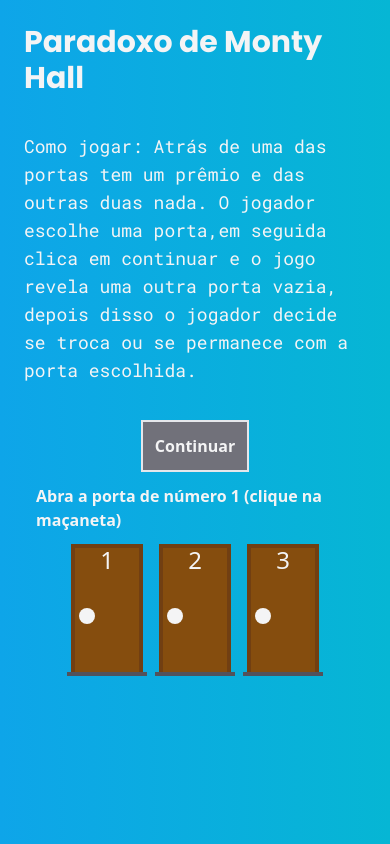
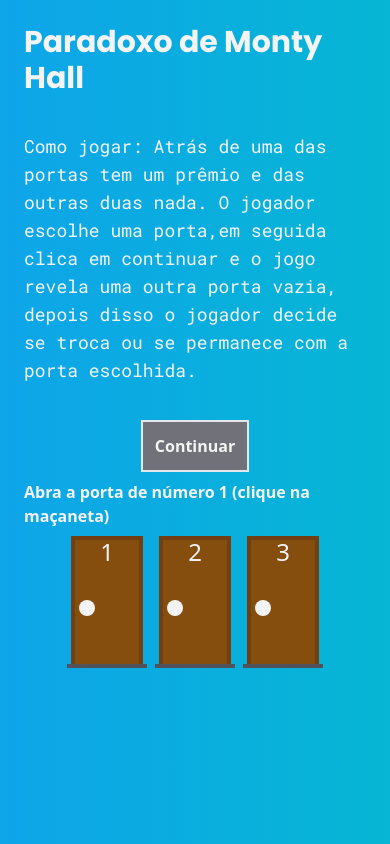
Before and after one commit to brunopetito/Monty-Hall, a React (Vite) app: page / in a window 390 px wide. Both pictures are taken after a click on the button "Continuar". Built offline with nearby package versions, Linux system fonts and the light colour scheme.

Commit message:
reparando botao continuar colado nas portas

```diff
--- a/src/App.tsx
+++ b/src/App.tsx
@@ -42,12 +42,12 @@ function App() {
 
       {open?(
       <span
-        className="sm:mt-5 text-zinc-100 font-bold sm:text-2xl m-3"
+        className="sm:mt-5 text-zinc-100 font-bold sm:text-2xl mt-2"
 
       >Abra a porta de número {open} (clique na maçaneta)</span>):null}
 
 
-      <div className="flex gap-2 sm:mt-10">
+      <div className="flex gap-2 sm:mt-10 mt-2">
 
       <Door number={1} havePresent={1 === sort? true:false} selected={choosen ===1? true: false} controlarSelected={controlarSelected}/>
 
```
